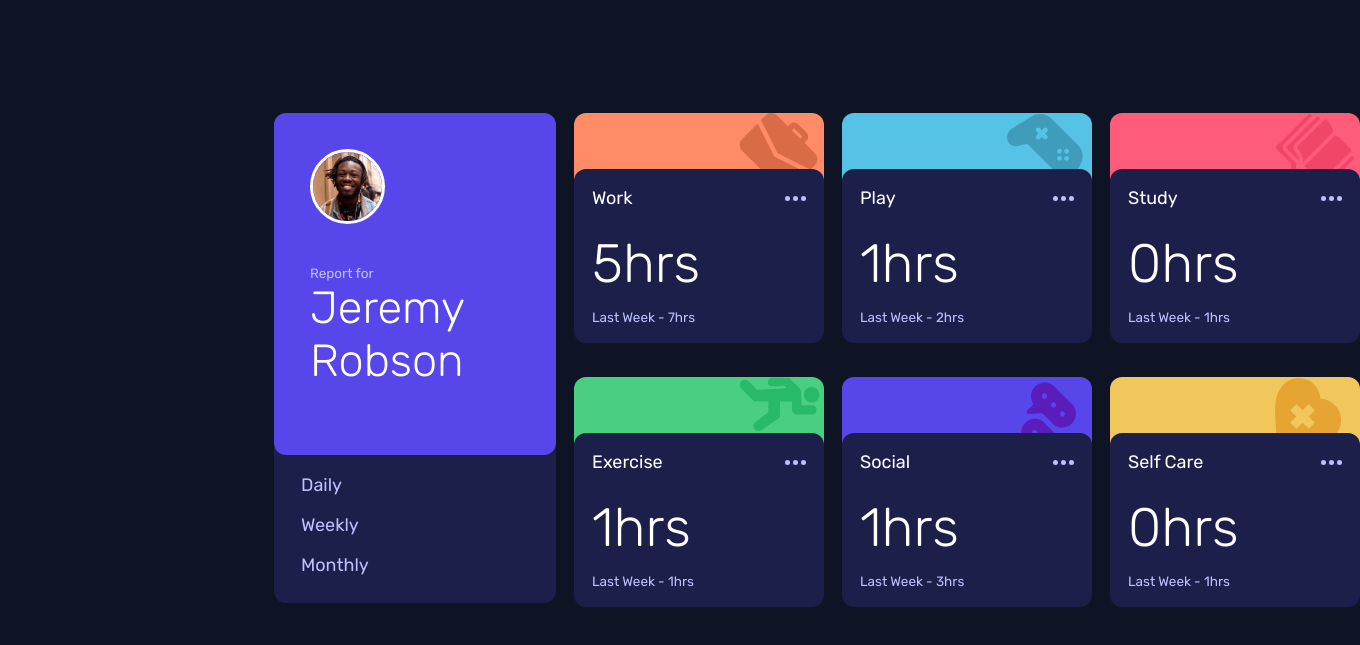
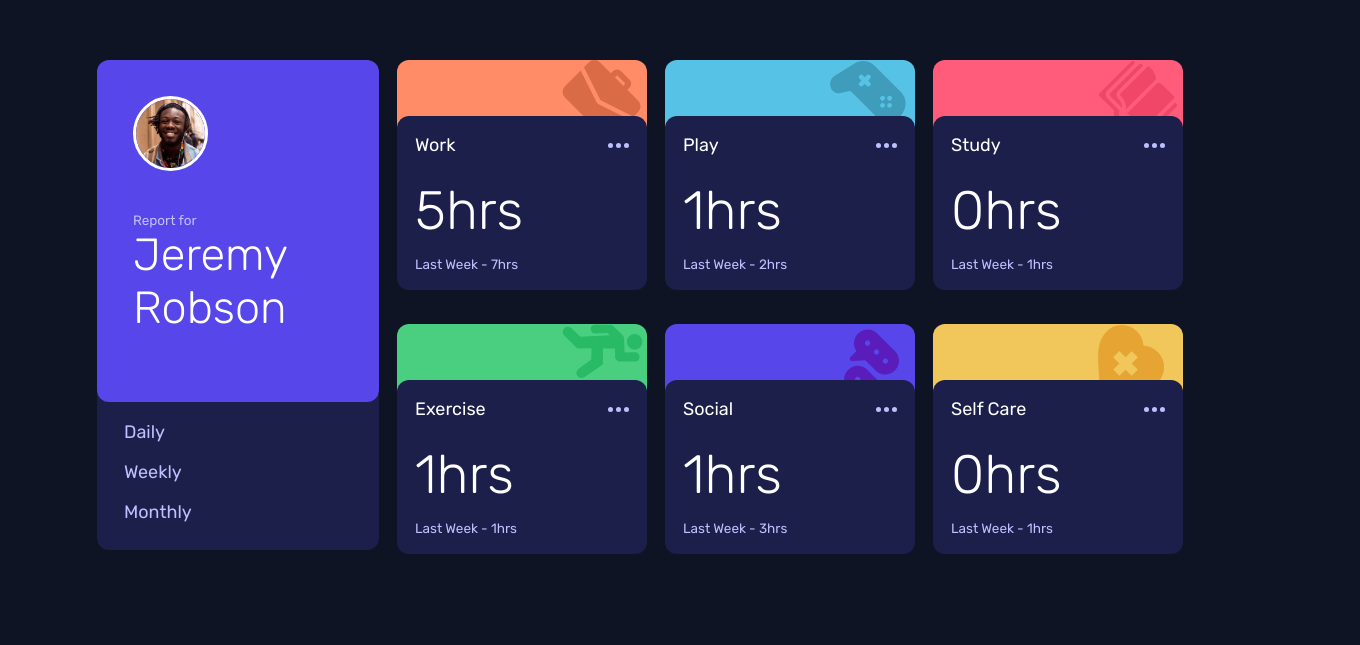
Before and after one commit to sushibot/time-tracking-dashboard, a plain HTML site: page index.html in a window 1280 px wide. Shown: the part 129-774 px from the top of the page, 1360 px wide, since content can reach past the window. Drawn offline with Linux system fonts and the light colour scheme.

Commit message:
fix: change responsive styling

```diff
--- a/styles/index.css
+++ b/styles/index.css
@@ -62,11 +62,12 @@ p {
   color: white;
 }
 .container {
-  height: 100%;
+  min-height: 100vh;
   margin: 0 auto;
   width: 100%;
-  max-width: 1300px;
-  padding: 13rem 1rem;
+  display: flex;
+  justify-content: center;
+  align-items: center;
 }
 .layout {
   display: grid;
@@ -155,9 +156,26 @@ p {
   flex-direction: row;
   margin-bottom: 1.25rem;
 }
+@media screen and (max-width: 1440px) {
+  .container {
+    width: unset;
+    padding: 2rem;
+    margin: unset;
+    display: flex;
+    justify-content: center;
+    align-items: center;
+    min-height: 100vh;
+  }
+  .layout {
+    width: unset;
+    margin: unset;
+  }
+}
 @media screen and (max-width: 1024px) {
   .container {
+    display: block;
     width: unset;
+    padding: 2rem;
   }
   .profile {
     margin-right: unset;
```
